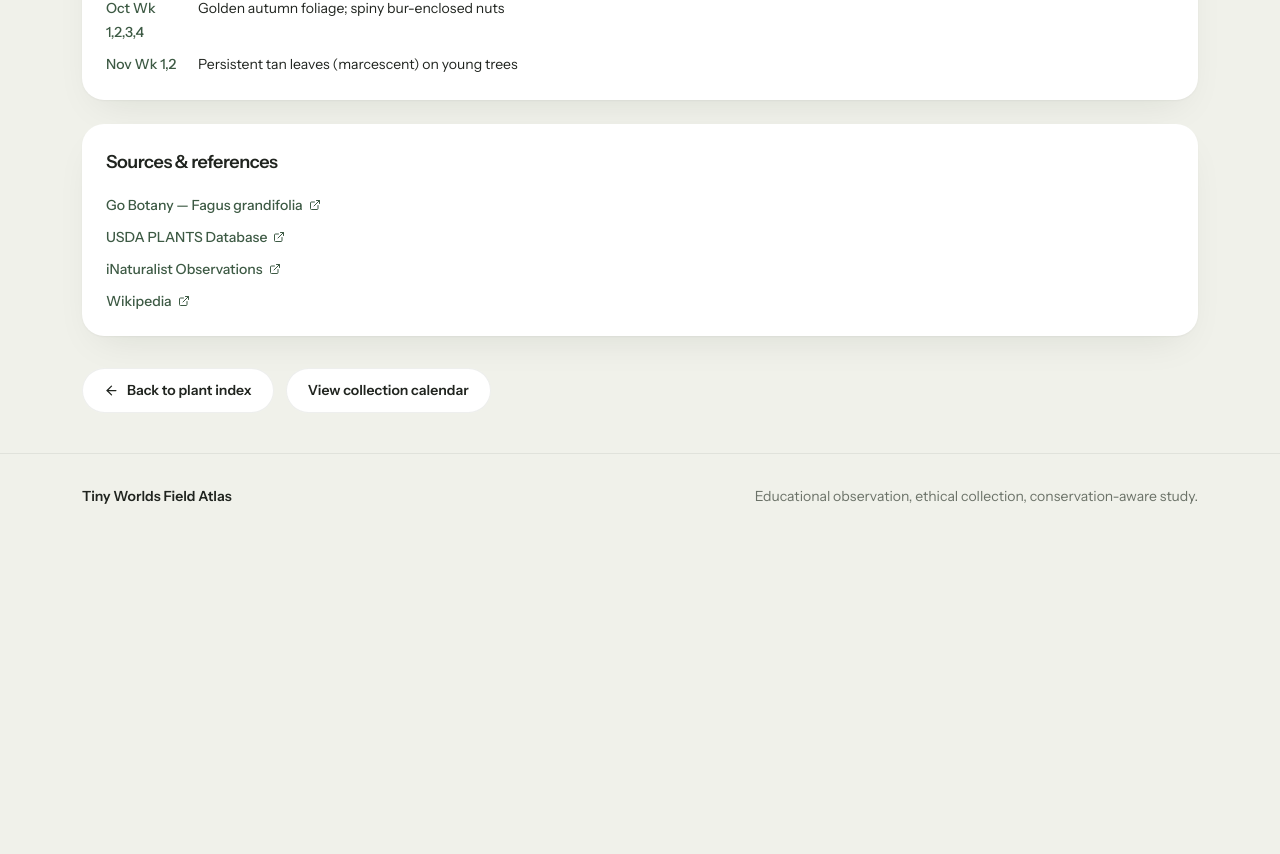
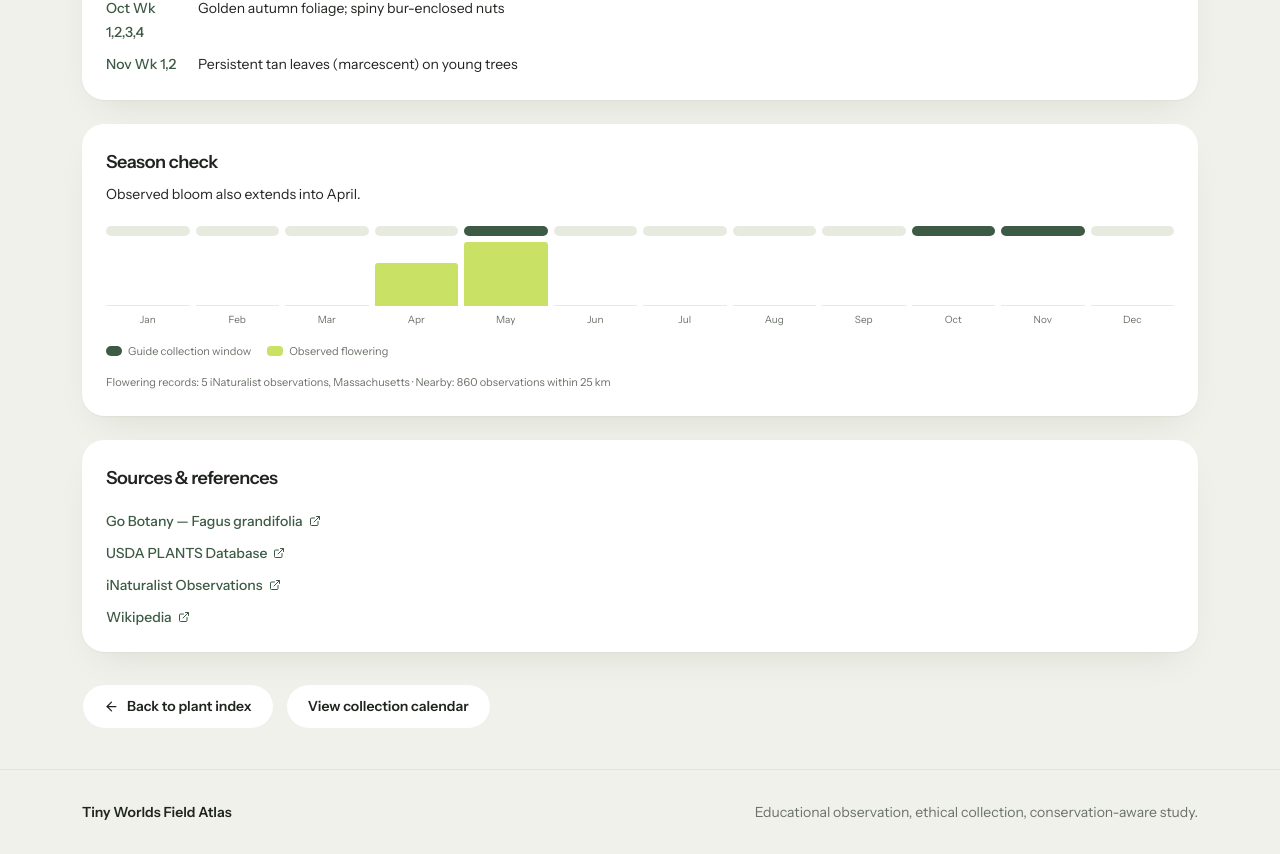
Before and after one commit to ikonkim2027-Korea/stmarks-flora, a Next.js app: page /plants/american-beech in a window 1280 px wide. Shown: the part 1398-2252 px from the top of the page. Before the commit the page ends 1936 px from the top, so only its background shows below. Built offline with nearby package versions, Linux system fonts and the light colour scheme.

Commit message:
feat: observed-vs-expected phenology chart

```diff
--- a/src/app/plants/[id]/page.tsx
+++ b/src/app/plants/[id]/page.tsx
@@ -3,6 +3,7 @@ import Link from "next/link";
 import { plants } from "@/data/plants";
 import AvailabilityBadge, { CalendarWithNow } from "@/components/AvailabilityBadge";
 import Chip from "@/components/ui/Chip";
+import PhenologyChart from "@/components/PhenologyChart";
 import {
   getNativeStatusLabel,
   getHabitatLabel,
@@ -192,6 +193,11 @@ export default async function PlantDetailPage({
         <CalendarWithNow plant={plant} />
       </div>
 
+      {/* Guide window vs. observed flowering records */}
+      <div className="card mt-6 p-6">
+        <PhenologyChart plant={plant} />
+      </div>
+
       {/* Sources */}
       {plant.sources && plant.sources.length > 0 && (
         <div className="card mt-6 p-6">
--- /dev/null
+++ b/src/components/PhenologyChart.tsx
@@ -0,0 +1,140 @@
+import { Plant } from "@/data/plants";
+import { getEnrichment, observedMonths, observedPeakMonths } from "@/lib/enrichment";
+import { formatMonthName, formatMonthShort } from "@/lib/utils";
+
+const MONTHS = [1, 2, 3, 4, 5, 6, 7, 8, 9, 10, 11, 12];
+
+/** Bar track height in px. Bars are drawn as a fraction of this. */
+const TRACK = 64;
+/** A single observation must still be visible, so bars never fall below this. */
+const MIN_BAR = 2;
+
+function listMonths(months: number[]): string {
+  const names = months.map(formatMonthName);
+  if (names.length === 1) return names[0];
+  if (names.length === 2) return `${names[0]} and ${names[1]}`;
+  return `${names.slice(0, -1).join(", ")}, and ${names[names.length - 1]}`;
+}
+
+/**
+ * One sentence comparing the guide's hand-authored collection window against
+ * the months iNaturalist actually records this species in flower.
+ *
+ * The branches are ordered by how much the reader needs to know:
+ *  1. no records at all — nothing to compare (ferns and conifers never flower)
+ *  2. bloom observed outside the guide window — the guide misses real months,
+ *     the only case where the guide could send someone out at the wrong time
+ *  3. guide window covers the bloom but reaches past it — over-broad, harmless
+ *  4. the two agree
+ */
+export function seasonVerdict(guideMonths: Set<number>, observedPeak: number[]): string {
+  if (observedPeak.length === 0) return "No flowering records for this species yet.";
+
+  const beyondGuide = observedPeak.filter((m) => !guideMonths.has(m));
+  if (beyondGuide.length > 0) {
+    return `Observed bloom also extends into ${listMonths(beyondGuide)}.`;
+  }
+
+  // Every observed month is covered, so any leftover guide month means the
+  // window is the wider of the two. Note the wording: "narrower" would
+  // describe the opposite of what this branch tests.
+  const beyondObserved = [...guideMonths].filter((m) => !observedPeak.includes(m));
+  if (beyondObserved.length > 0) return "Guide window is wider than observed records.";
+
+  return "Guide window matches observed bloom.";
+}
+
+export default function PhenologyChart({ plant }: { plant: Plant }) {
+  const enrichment = getEnrichment(plant.id);
+  const flowering = observedMonths(plant.id);
+  const observedPeak = observedPeakMonths(plant.id);
+  const peak = Math.max(...flowering);
+  const totalRecords = flowering.reduce((sum, n) => sum + n, 0);
+
+  const guideMonths = new Set(plant.collectionWindows.map((w) => w.month));
+  const verdict = seasonVerdict(guideMonths, observedPeak);
+
+  const inatTaxonId = enrichment?.inatTaxonId ?? null;
+  const nearby = enrichment?.nearbyObservations ?? 0;
+  const recordsLabel = `Flowering records: ${totalRecords} iNaturalist observations, Massachusetts`;
+
+  return (
+    <div>
+      <h2 className="text-lg font-semibold tracking-tight text-text">Season check</h2>
+      <p className="mt-1.5 text-sm leading-6 text-text">{verdict}</p>
+
+      <div className="mt-5 grid grid-cols-12 gap-1 sm:gap-1.5">
+        {MONTHS.map((month) => {
+          const inGuide = guideMonths.has(month);
+          const count = flowering[month - 1] ?? 0;
+          const barHeight =
+            count > 0 ? Math.max(MIN_BAR, Math.round((count / peak) * TRACK)) : 0;
+
+          return (
+            <div key={month} className="flex flex-col gap-1.5">
+              {/* Row 1 — the guide's own collection window */}
+              <div
+                className={`h-2.5 rounded-full ${inGuide ? "bg-moss" : "bg-tint"}`}
+                title={
+                  inGuide
+                    ? `${formatMonthName(month)}: in the guide's collection window`
+                    : `${formatMonthName(month)}: outside the collection window`
+                }
+              />
+
+              {/* Row 2 — observed flowering, scaled against this species' peak */}
+              <div className="flex items-end" style={{ height: TRACK }}>
+                {count > 0 ? (
+                  <div
+                    className="w-full rounded-t-[3px] bg-sprout"
+                    style={{ height: barHeight }}
+                    title={`${formatMonthName(month)}: ${count} flowering observation${
+                      count === 1 ? "" : "s"
+                    }`}
+                  />
+                ) : (
+                  <div
+                    className="h-px w-full bg-tint"
+                    title={`${formatMonthName(month)}: no flowering observations`}
+                  />
+                )}
+              </div>
+
+              <div className="text-center text-[10px] text-text-soft">
+                {formatMonthShort(month)}
+              </div>
+            </div>
+          );
+        })}
+      </div>
+
+      <div className="mt-4 flex flex-wrap gap-4 text-[11px] text-text-soft">
+        <span className="flex items-center gap-1.5">
+          <span className="h-2.5 w-4 rounded-full bg-moss" />
+          Guide collection window
+        </span>
+        <span className="flex items-center gap-1.5">
+          <span className="h-2.5 w-4 rounded-sm bg-sprout" />
+          Observed flowering
+        </span>
+      </div>
+
+      <p className="mt-3 text-[11px] leading-5 text-text-soft">
+        {inatTaxonId ? (
+          <a
+            href={`https://www.inaturalist.org/observations?taxon_id=${inatTaxonId}&place_id=2`}
+            target="_blank"
+            rel="noopener noreferrer"
+            className="hover:underline"
+          >
+            {recordsLabel}
+          </a>
+        ) : (
+          recordsLabel
+        )}
+        {" · "}
+        Nearby: {nearby} observations within 25 km
+      </p>
+    </div>
+  );
+}
```
